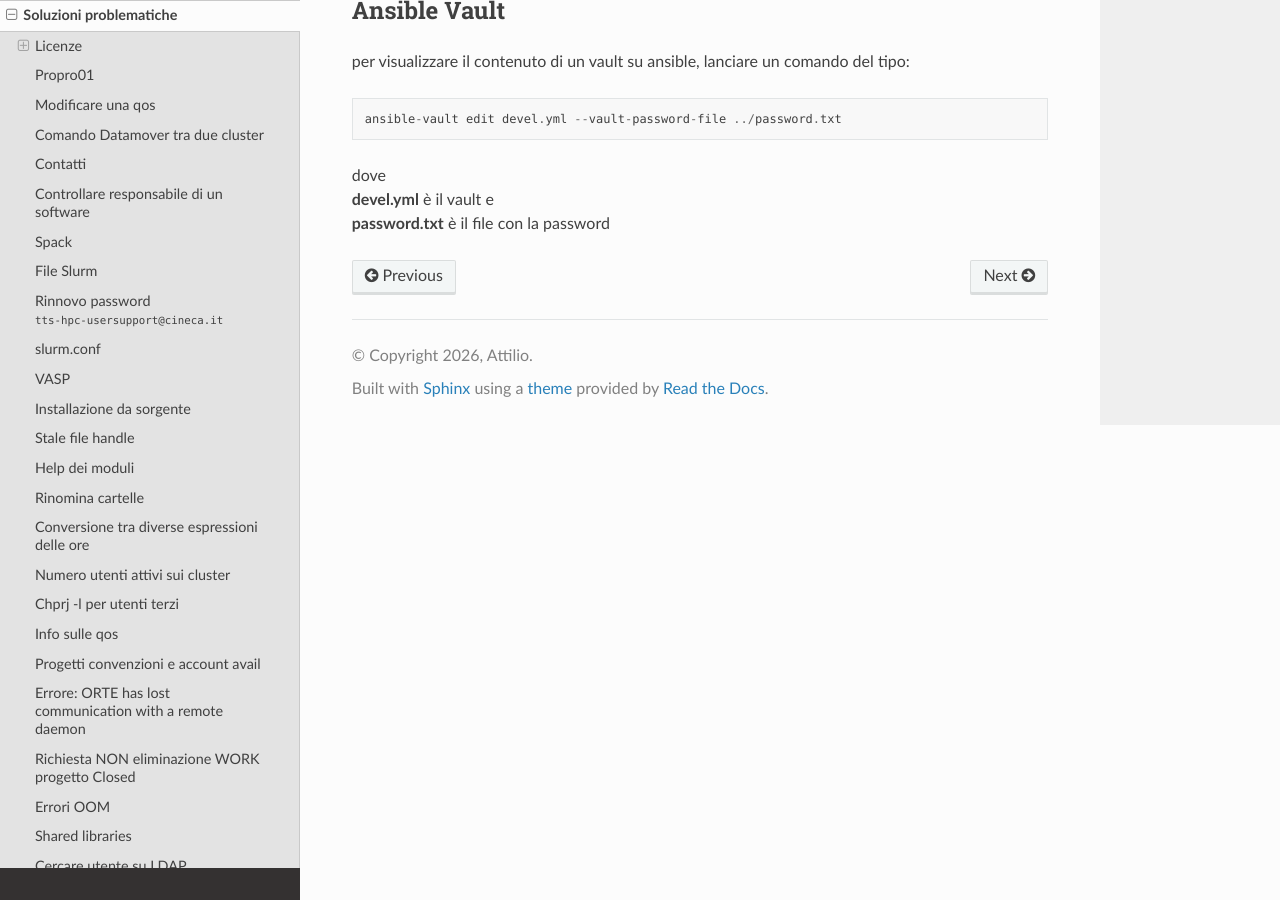
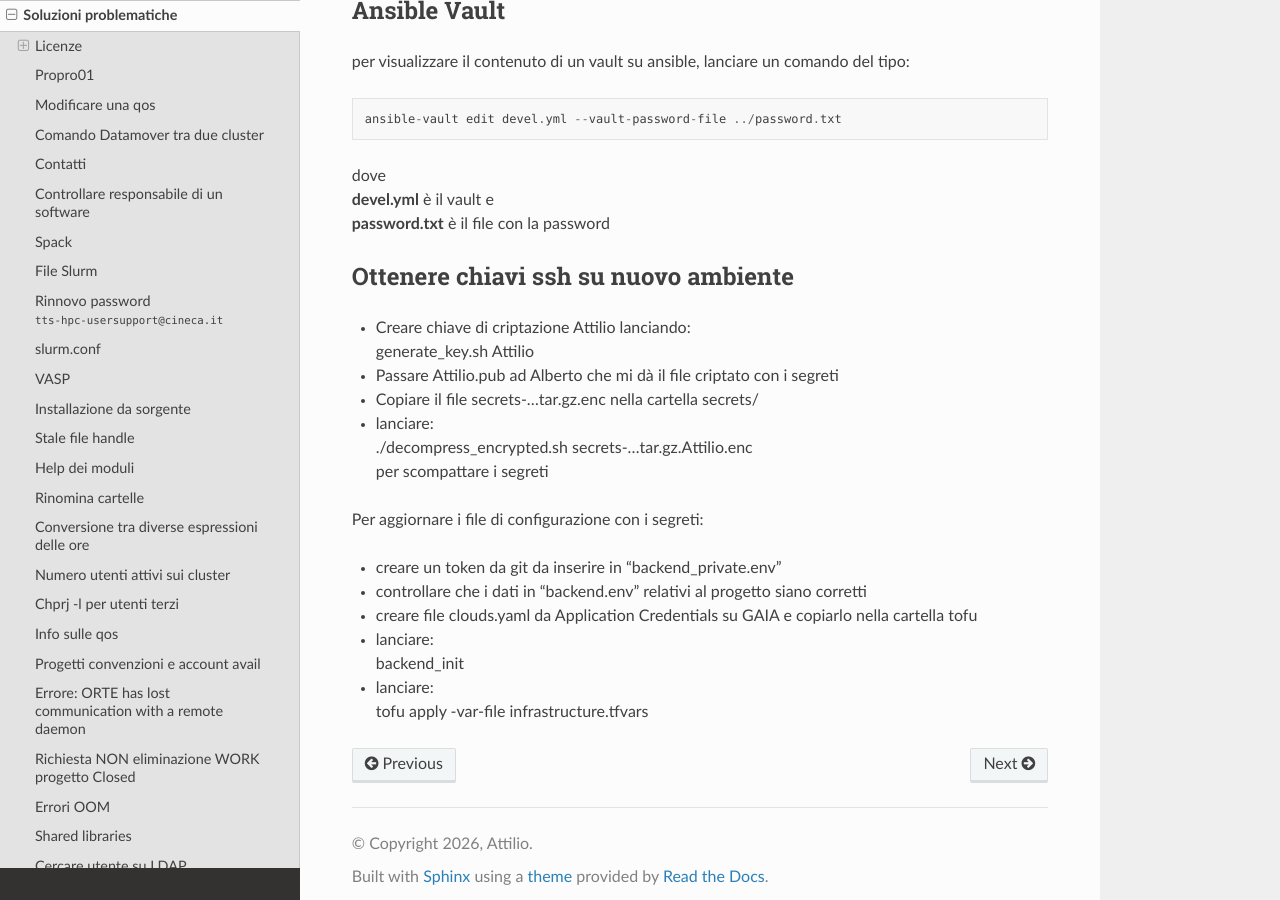
Before and after one commit to Plraska707/appunti_di_lavoro, a Sphinx documentation site: the page built from docs/source/soluzioni_problematiche.md, in a window 1280 px wide and 900 px high, scrolled down 27798 px. Built offline with Sphinx 7.4.7 and the Read the Docs theme 3.1.0, drawn with Linux system fonts in a browser that asks for light colours.

Commit message:
chiavi su nuovo ambiente

```diff
--- a/docs/source/soluzioni_problematiche.md
+++ b/docs/source/soluzioni_problematiche.md
@@ -1081,3 +1081,23 @@ ansible-vault edit devel.yml --vault-password-file ../password.txt
 dove
 **devel.yml** è il vault e
 **password.txt** è il file con la password
+
+## Ottenere chiavi ssh su nuovo ambiente
+
+- Creare chiave di criptazione Attilio lanciando:
+generate_key.sh Attilio
+- Passare Attilio.pub ad Alberto che mi dà il file criptato con i segreti
+- Copiare il file secrets-...tar.gz.enc nella cartella secrets/
+- lanciare:
+./decompress_encrypted.sh secrets-...tar.gz.Attilio.enc
+per scompattare i segreti
+
+Per aggiornare i file di configurazione con i segreti:
+
+- creare un token da git da inserire in "backend_private.env"
+- controllare che i dati in "backend.env" relativi al progetto siano corretti
+- creare file clouds.yaml da Application Credentials su GAIA e copiarlo nella cartella tofu
+- lanciare:
+backend_init
+- lanciare:
+tofu apply -var-file infrastructure.tfvars
```
